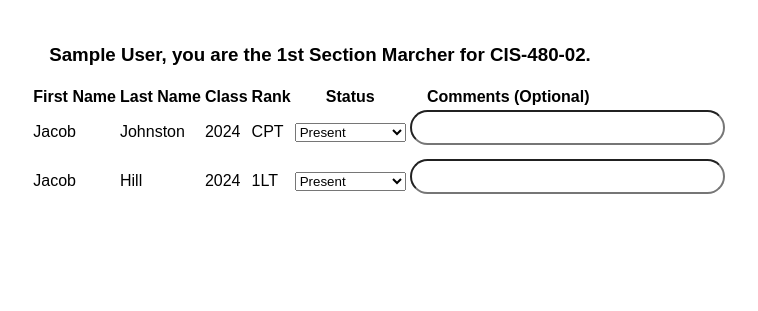
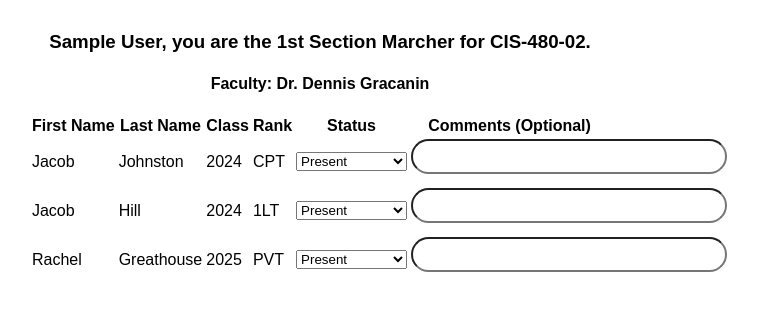
Before and after one commit to joshua-licona02/Wutanglan, a PHP site: page /Updated/templateCourse.php in a window 1280 px wide. Shown: the part 167-478 px from the top of the page, without its empty margins (320-1078 px from the left). Run offline with PHP 8.4, Linux system fonts and the light colour scheme; the visitor is signed in with stand-in values (Sample User, id 1); data comes from the database, SQL or seed files in the repository.

Commit message:
Update templateCourse.php

```diff
--- a/Updated/templateCourse.php
+++ b/Updated/templateCourse.php
@@ -87,10 +87,11 @@
     </script>
 
 
-    <div style="padding: 2%;">
+    <div style="padding: 1%;">
 
         <center>
             <h3><?php echo $_SESSION['first_name']?>, you are the 1st Section Marcher for CIS-480-02.</h3>
+            <h4>Faculty: Dr. Dennis Gracanin</h4>
 
             <table>
                 <tr>
@@ -140,6 +141,24 @@
 
                     </tr>
 
+                    <tr>
+                        <td>Rachel</td>
+                        <td>Greathouse</td>
+                        <td>2025</td>
+                        <td>PVT</td>
+                        <td>
+                           <select id="status" name="status" required>
+                                <option selected value="Present">Present</option>
+                                <option value="Late">Late <5 mins</option>
+                                <option value="Late Late">Late 5-15 mins</option>
+                                <option value="Absent">Absent</option>
+                            </select>
+                        </td>
+                        <td>
+                            <input type="textarea">
+                        </td>
+                    </tr>
+
 
 
 
```
